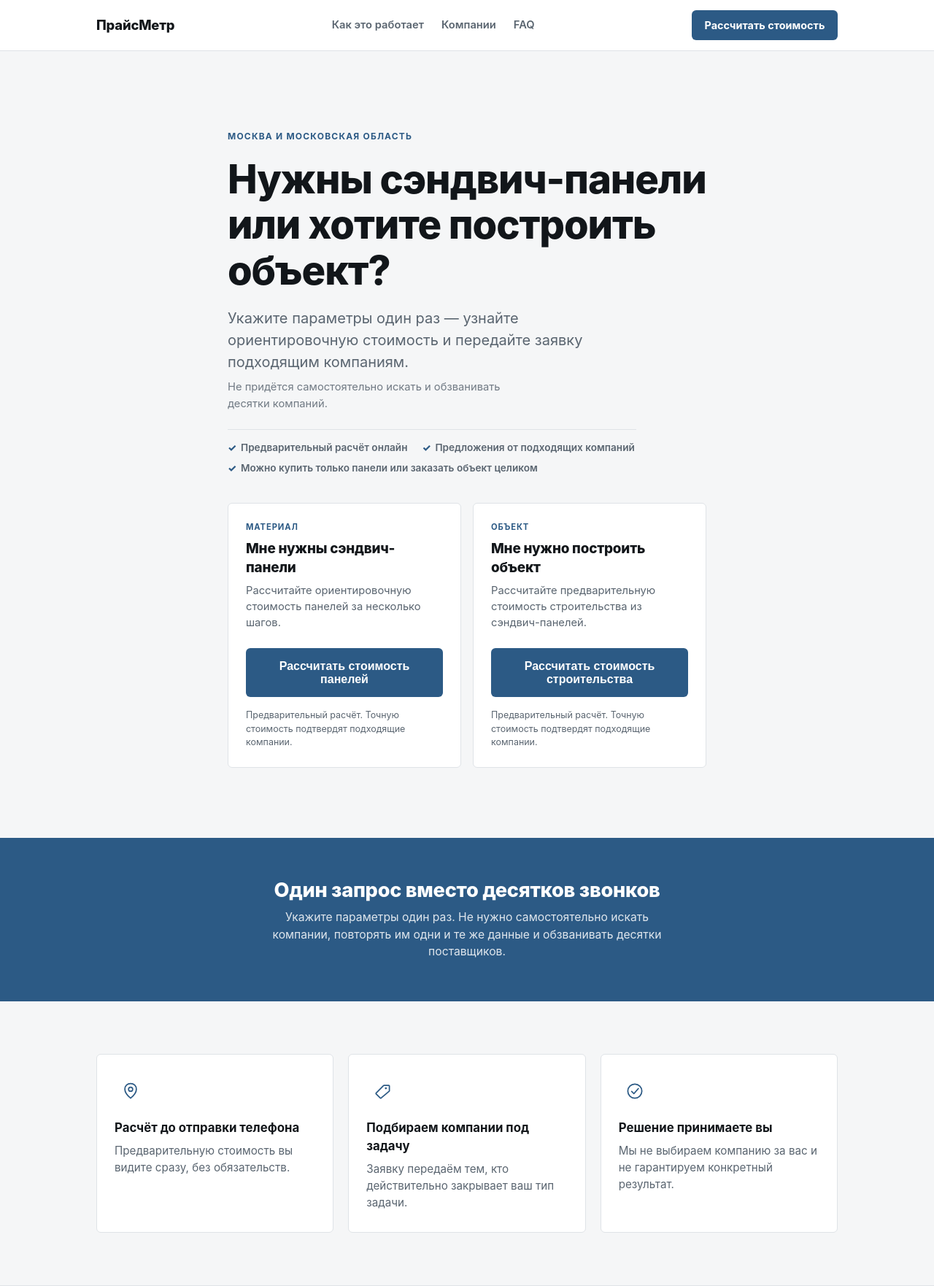
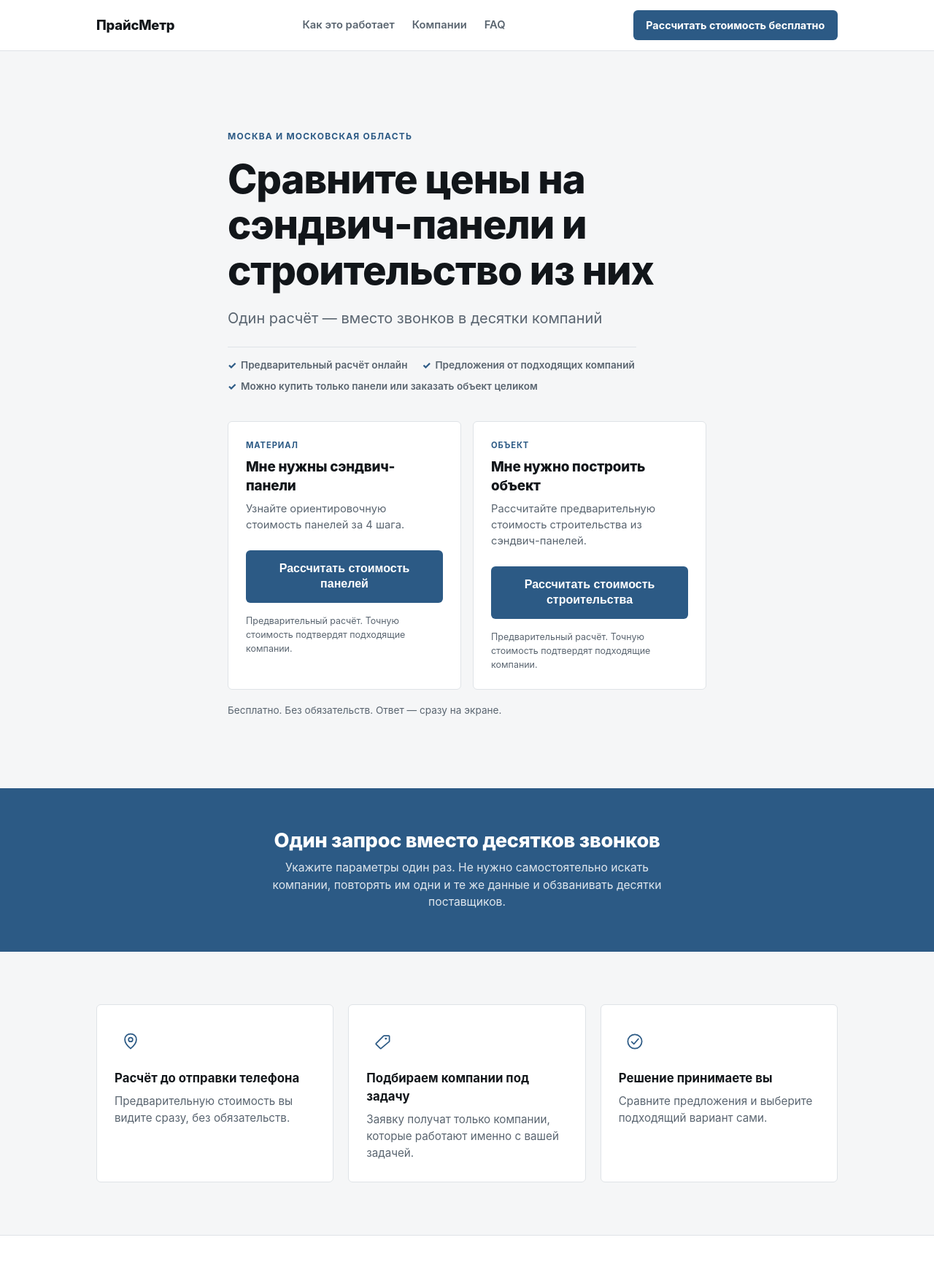
Before and after one commit to krisbudishevskaya-lang/sandwich-leads, a Flask app: page / in a window 1280 px wide. Shown: the top 1762 px of the page at 73% size. Run offline with Flask 3, Linux system fonts and the light colour scheme.

Commit message:
изменения в текстах

```diff
--- a/static/css/style.css
+++ b/static/css/style.css
@@ -349,12 +349,27 @@ h2 {
     width: 100%;
     text-align: center;
     margin-top: auto;
+    display: flex;
+    align-items: center;
+    justify-content: center;
+    line-height: 1.3;
+    /* Резервируем высоту под 2 строки текста кнопки — у одной карточки
+       текст кнопки умещается в одну строку, у другой переносится на
+       две; без этого кнопки в паре карточек оказываются разной высоты
+       и текст под ними (disclaimer) съезжает по вертикали. */
+    min-height: calc(2 * 1rem * 1.3 + 1.9rem);
 }
 
 .scenario-card__disclaimer {
     font-size: 0.78rem;
     color: var(--color-text-muted);
     margin-top: 8px;
+}
+
+.hero__note {
+    font-size: 0.85rem;
+    color: var(--color-text-muted);
+    margin-top: 4px;
 }
 
 /* --------------------------------------------------------------------
@@ -1325,6 +1340,12 @@ h2 {
     font-weight: 600;
 }
 
+.calc-contact-subtitle {
+    font-size: 0.9rem;
+    color: var(--color-text-muted);
+    margin-bottom: 20px;
+}
+
 .calc-contact-label {
     font-size: 0.9rem;
     font-weight: 700;
--- a/static/js/calculator.js
+++ b/static/js/calculator.js
@@ -305,7 +305,7 @@
     var CONTACT_STEP = {
         key: "contact",
         type: "contact",
-        question: "Оставьте контакты, чтобы получить предложения"
+        question: "Оставьте контакты, чтобы узнать точную стоимость"
     };
 
     // Master ТЗ §39: "Кто вы?"
@@ -591,11 +591,11 @@
             var introText = isPanels
                 ? "Предварительная оценка стоимости сэндвич-панелей как материала. Это не оферта и не точная коммерческая цена."
                 : "Предварительная оценка рыночной стоимости объекта из сэндвич-панелей. Это не строительная смета.";
-            var ctaTitle = isPanels ? "Хотите получить расчёт от поставщиков?" : "Хотите получить предложения от компаний?";
+            var ctaTitle = "Хотите получить предложения от компаний?";
             var ctaText = isPanels
                 ? "Передадим заявку компаниям, которые работают с поставкой сэндвич-панелей."
                 : "Подберём компании, которые работают с вашим типом объекта и параметрами.";
-            var ctaButtonText = isPanels ? "Получить расчёт от поставщиков" : "Получить предложения от подходящих компаний";
+            var ctaButtonText = "Получить точный расчёт от компаний";
 
             html +=
                 '<p class="calc-result__intro">' + escapeHtml(introText) + "</p>" +
@@ -609,7 +609,7 @@
 
             if (isPanels) {
                 html += '<p class="calc-step__hint">' +
-                    "Точную стоимость и условия поставки подтвердит поставщик." +
+                    "Точную стоимость и условия поставки подтвердит компания." +
                 "</p>";
             } else {
                 html +=
@@ -658,6 +658,7 @@
         if (step.type === "contact") {
             html +=
                 '<div class="calc-contact-recap" id="calc-contact-recap"></div>' +
+                '<p class="calc-contact-subtitle">Мы передадим вашу заявку подходящим компаниям — они свяжутся с вами, чтобы назвать точную стоимость.</p>' +
                 '<div id="calc-contact-form-wrapper">' +
                     '<div class="calc-field">' +
                         '<label for="calc-contact-name">Имя</label>' +
@@ -692,10 +693,10 @@
                     "</label>" +
                     '<label class="calc-checkbox calc-checkbox--consent">' +
                         '<input type="checkbox" id="calc-consent-share">' +
-                        '<span>Я согласен(на) на предоставление моих персональных данных потенциальным производителям, поставщикам и подрядчикам для обработки моей заявки и подготовки предложений (<a href="/consent-transfer" target="_blank" rel="noopener">подробнее</a>).</span>' +
+                        '<span>Разрешаю передать данные компаниям для подготовки предложений (<a href="/consent-transfer" target="_blank" rel="noopener">подробнее</a>).</span>' +
                     "</label>" +
                     '<p class="calculator__error" id="calc-contact-error" role="alert" aria-live="polite"></p>' +
-                    '<button type="button" class="button-primary calc-contact__submit" id="calc-contact-submit">Отправить заявку</button>' +
+                    '<button type="button" class="button-primary calc-contact__submit" id="calc-contact-submit">Получить точный расчёт от компаний</button>' +
                 "</div>" +
                 '<div class="calc-contact-success" id="calc-contact-success" hidden></div>';
             return html;
@@ -1288,6 +1289,9 @@
                 '<p class="calc-contact-success__text">' +
                     "Мы передадим вашу заявку компаниям, которые подходят под параметры вашего " +
                     "запроса. Подходящие компании смогут связаться с вами напрямую." +
+                "</p>" +
+                '<p class="calc-contact-success__text">' +
+                    "Обычно первые компании отвечают в течение 1–2 дней." +
                 "</p>";
         }
     }
@@ -1364,7 +1368,7 @@
                     if (general) general.textContent = message;
                     if (submitBtn) {
                         submitBtn.disabled = false;
-                        submitBtn.textContent = "Отправить заявку";
+                        submitBtn.textContent = "Получить точный расчёт от компаний";
                     }
                 }
             })
@@ -1376,7 +1380,7 @@
                 }
                 if (submitBtn) {
                     submitBtn.disabled = false;
-                    submitBtn.textContent = "Отправить заявку";
+                    submitBtn.textContent = "Получить точный расчёт от компаний";
                 }
             });
     }
--- a/templates/index.html
+++ b/templates/index.html
@@ -30,7 +30,7 @@
                 <a href="#companies">Компании</a>
                 <a href="#faq">FAQ</a>
             </nav>
-            <a href="#calculator" class="button-primary site-header__cta">Рассчитать стоимость</a>
+            <a href="#calculator" class="button-primary site-header__cta">Рассчитать стоимость бесплатно</a>
         </div>
     </header>
 
@@ -38,13 +38,9 @@
         <section class="hero">
             <div class="container hero__inner">
                 <p class="eyebrow">Москва и Московская область</p>
-                <h1 class="hero__title">Нужны сэндвич-панели или хотите построить объект?</h1>
+                <h1 class="hero__title">Сравните цены на сэндвич-панели и строительство из них</h1>
                 <p class="hero__subtitle">
-                    Укажите параметры один раз — узнайте ориентировочную стоимость и передайте
-                    заявку подходящим компаниям.
-                </p>
-                <p class="hero__subtitle hero__subtitle--secondary">
-                    Не придётся самостоятельно искать и обзванивать десятки компаний.
+                    Один расчёт — вместо звонков в десятки компаний
                 </p>
 
                 <ul class="hero__signals" aria-label="Коротко о сервисе">
@@ -58,7 +54,7 @@
                         <p class="scenario-card__eyebrow">Материал</p>
                         <h2 class="scenario-card__title">Мне нужны сэндвич-панели</h2>
                         <p class="scenario-card__text">
-                            Рассчитайте ориентировочную стоимость панелей за несколько шагов.
+                            Узнайте ориентировочную стоимость панелей за 4 шага.
                         </p>
                         <button type="button" class="button-primary scenario-card__cta" id="hero-cta-panels">
                             Рассчитать стоимость панелей
@@ -82,6 +78,8 @@
                         </p>
                     </article>
                 </div>
+
+                <p class="hero__note">Бесплатно. Без обязательств. Ответ — сразу на экране.</p>
             </div>
         </section>
 
@@ -117,7 +115,7 @@
                             </svg>
                         </span>
                         <h3 class="trust-card__title">Подбираем компании под задачу</h3>
-                        <p class="trust-card__text">Заявку передаём тем, кто действительно закрывает ваш тип задачи.</p>
+                        <p class="trust-card__text">Заявку получат только компании, которые работают именно с вашей задачей.</p>
                     </article>
 
                     <article class="trust-card">
@@ -128,7 +126,7 @@
                             </svg>
                         </span>
                         <h3 class="trust-card__title">Решение принимаете вы</h3>
-                        <p class="trust-card__text">Мы не выбираем компанию за вас и не гарантируем конкретный результат.</p>
+                        <p class="trust-card__text">Сравните предложения и выберите подходящий вариант сами.</p>
                     </article>
                 </div>
             </div>
@@ -379,9 +377,9 @@
 
         <section class="final-cta" aria-labelledby="final-cta-title">
             <div class="container final-cta__inner">
-                <h2 id="final-cta-title">Хотите узнать стоимость?</h2>
+                <h2 id="final-cta-title">Сравните цены и найдите подходящую компанию</h2>
                 <p>Укажите параметры один раз — и получите предварительный расчёт или передайте заявку подходящим компаниям.</p>
-                <a href="#calculator" class="button-primary">Рассчитать стоимость</a>
+                <a href="#calculator" class="button-primary">Узнать стоимость бесплатно</a>
                 <p class="final-cta__note">Бесплатно. Без обязательств.</p>
             </div>
         </section>
```
Also changed, not shown: README.md (deleted).
